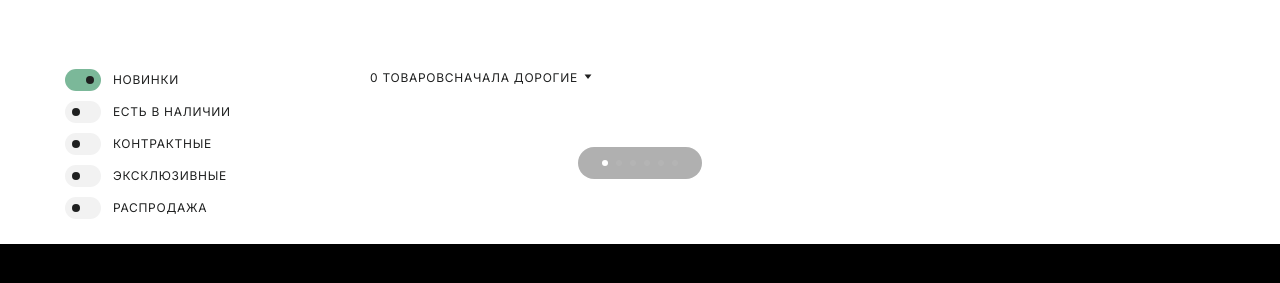
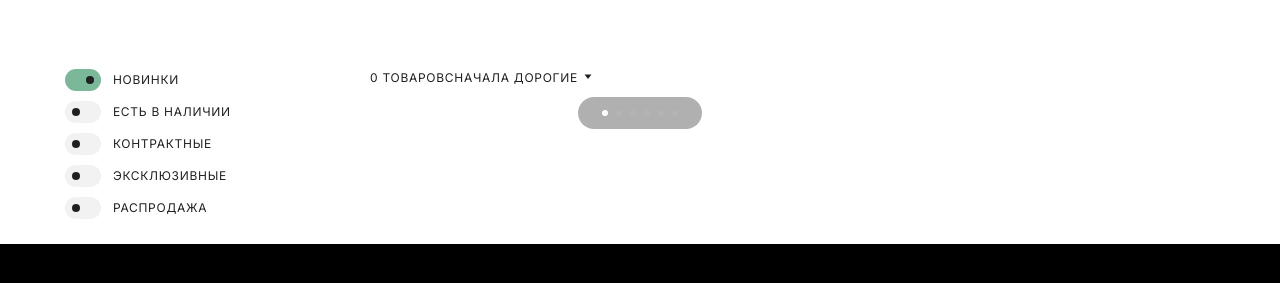
Before and after one commit to StatusQvo/front-test-vacancy, a website: page index.html in a window 1280 px wide. Shown: the part 583-866 px from the top of the page. Drawn offline with nearby package versions, Linux system fonts and the light colour scheme; no server answers.

Commit message:
slider pagination fix

```diff
--- a/styles/style.scss
+++ b/styles/style.scss
@@ -346,6 +346,7 @@ body {
         font-size: 16px;
       }
     }
+
     .swiper-slide__container {
       background-image: url('../media/header-back.png');
     }
@@ -367,7 +368,7 @@ body {
     }
   }
   .swiper-pagination {
-    bottom: 38px;
+    bottom: 0;
     left: 50%;
     display: flex;
     padding: 13px 20px;
@@ -386,6 +387,12 @@ body {
       width: 6px;
       height: 6px;
       background: choose-color(4);
+    }
+    @media (max-width: 1280px) {
+      bottom: 11%;
+    }
+    @media (max-width: 1200px) {
+      bottom: 26%;
     }
   }
 
```
Also changed, not shown: styles/style.css, 1 other file.
